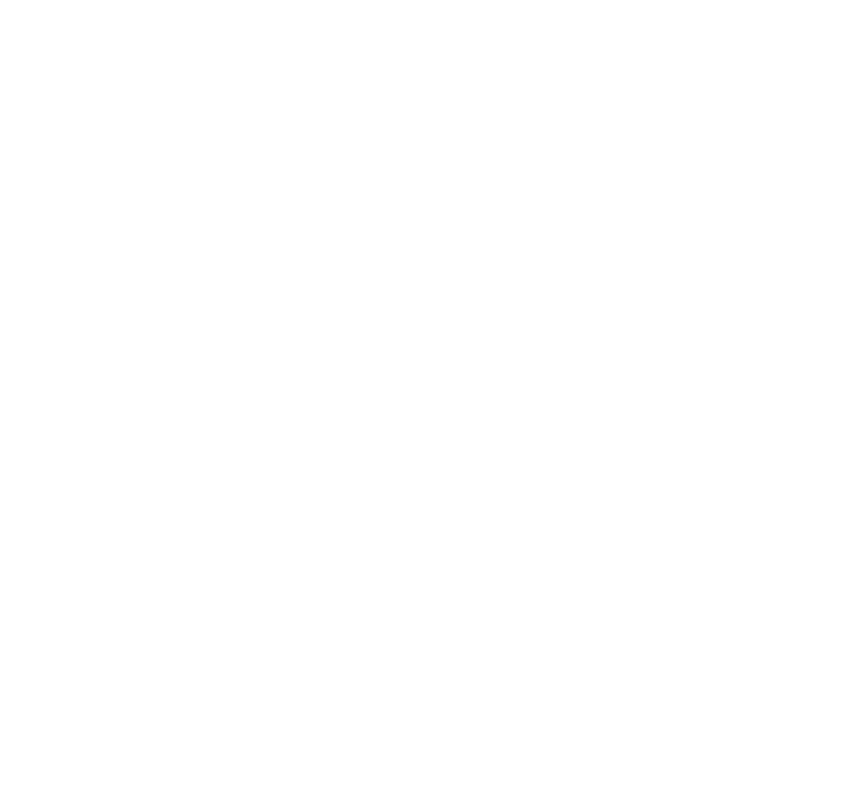
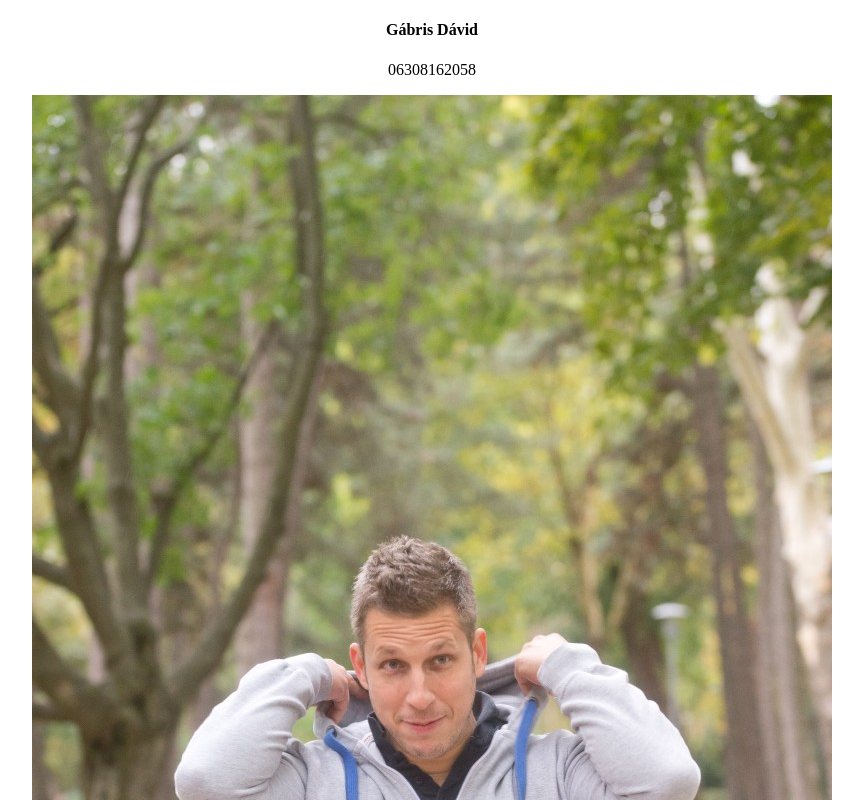
Before and after one commit to gabrisdavid/CBintroduction, a plain HTML site: page index.html in a window 1280 px wide. Shown: the top 800 px of the page, without its empty margins (208-1071 px from the left). Drawn offline with Linux system fonts and the light colour scheme.

Commit message:
htmlcssjpgv1

```diff
--- a/index.html
+++ b/index.html
@@ -1,16 +1,15 @@
 <!DOCTYPE html>
 <html>
 <head>
-  <meta charset="utf-8">
-  <meta name="viewport" content="width=device-width initial-scale=1">
-
-  <link rel="stylesheet" type="text/css" href="main.css">
-
-  <title></title>
+    <meta charset="utf-8">
+	<link rel="stylesheet" href="main.css">
+    <title>Bemutatkozó oldal</title>
 </head>
-
 <body>
-
+    <div class="container">
+        <h4>Gábris Dávid</h4>
+        <p>06308162058</p>
+        <img src="DSC_4629_j.jpg" alt="keprolad">
+    </div>
 </body>
-
 </html>
--- a/main.css
+++ b/main.css
@@ -1 +1,18 @@
-main.css
+.container {
+    width: 100%;
+    height: 100%;
+}
+
+h4 {
+    text-align: center;
+}
+
+p {
+    text-align: center;
+}
+
+img {
+    display: block;
+    margin-left: auto;
+    margin-right: auto;
+}
```
Also changed, not shown: DSC_4629_j.jpg (added).
